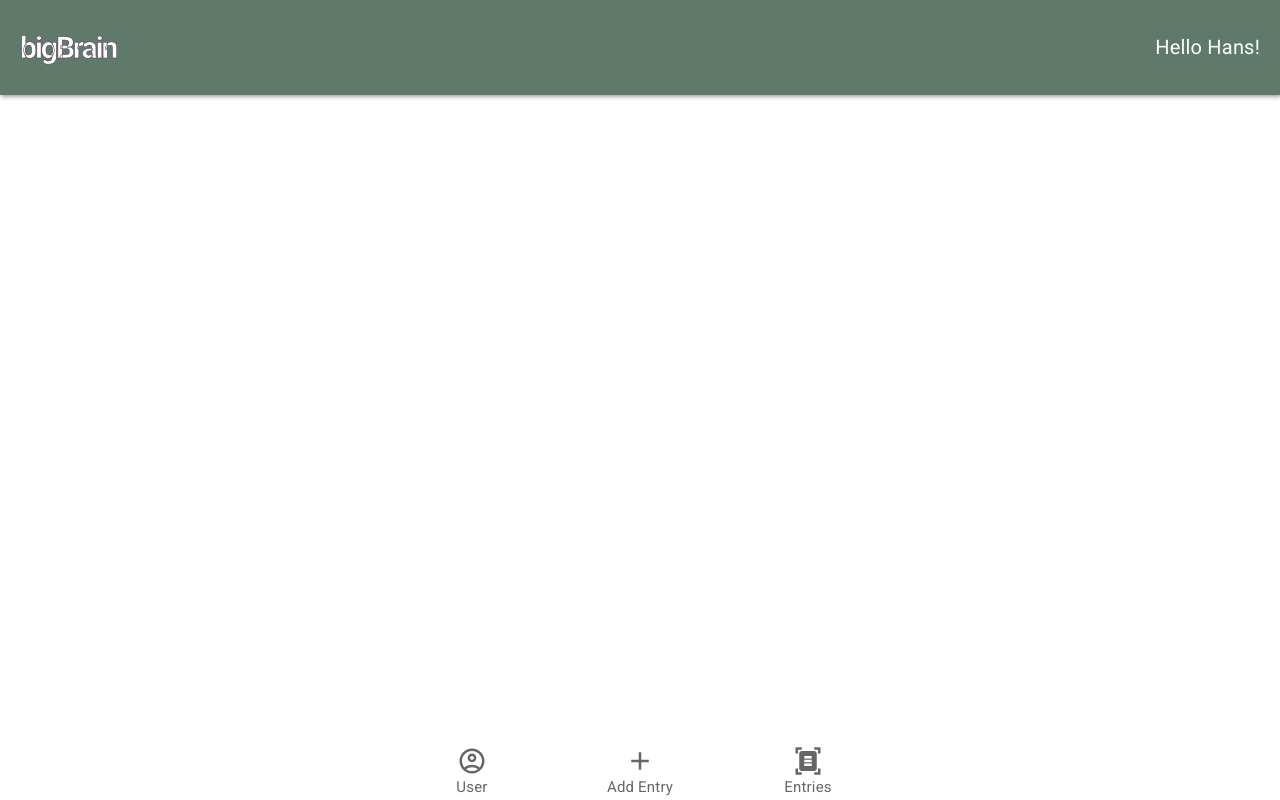
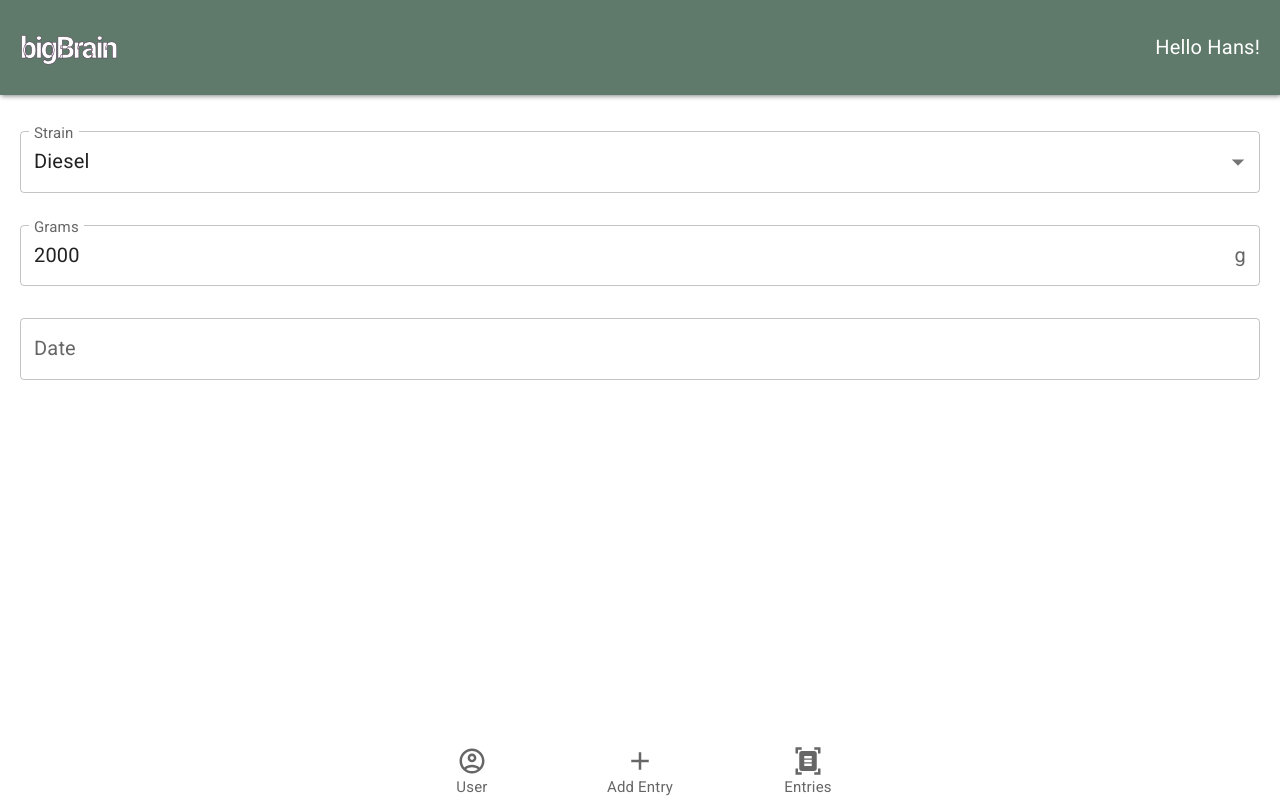
Before and after one commit to Hansjensen/bigBrain, a React (Vite) app: page /addentry in a window 1280 px wide. Built offline with nearby package versions, Linux system fonts and the light colour scheme.

Commit message:
Strain, grams, date input selectors added to form

```diff
--- a/package.json
+++ b/package.json
@@ -16,6 +16,8 @@
     "@fontsource/roboto": "^5.0.5",
     "@mui/icons-material": "^5.14.1",
     "@mui/material": "^5.14.2",
+    "@mui/x-date-pickers": "^6.10.2",
+    "dayjs": "^1.11.9",
     "react": "^18.2.0",
     "react-dom": "^18.2.0",
     "react-router": "^6.14.2",
--- a/src/App.tsx
+++ b/src/App.tsx
@@ -4,6 +4,7 @@ import Header from './components/Header';
 import React from 'react';
 import { useState } from 'react';
 import { createTheme, ThemeProvider } from '@mui/material';
+import { AdapterDayjs } from '@mui/x-date-pickers/AdapterDayjs'
 
 import Content from './components/Content';
 
@@ -20,6 +21,7 @@ import { Link as RouterLink, LinkProps as RouterLinkProps, BrowserRouter } from
 import { LinkProps } from '@mui/material/Link';
 
 import { LogEntry } from './types/interfaces';
+import { LocalizationProvider } from '@mui/x-date-pickers';
 
 
 
@@ -139,6 +141,7 @@ function App() {
   return (
     <>
     <ThemeProvider theme={theme}>
+    <LocalizationProvider dateAdapter={AdapterDayjs}>
     <BrowserRouter>
       <CssBaseline/>
 
@@ -154,6 +157,7 @@ function App() {
         sx={{ position: 'fixed', bottom: 0, width: 1.0, }}
         showLabels
         value={selectedBottom}
+        color='secondary'
         onChange={(event, newValue) => {
           setSelectedBottom(newValue);
         }}>
@@ -165,6 +169,7 @@ function App() {
 
       </BottomNavigation>
       </BrowserRouter>
+      </LocalizationProvider>
     </ThemeProvider>
 
     </>
--- a/src/components/AddEntry.tsx
+++ b/src/components/AddEntry.tsx
@@ -1,22 +1,30 @@
 import React from "react";
 import { Container } from "@mui/material";
+import AddForm from "./AddForm";
 
 
-export interface LogEntry {
-    id: number;
-    strain: string;
-    grams: number;
-    date: Date;
-    logged: boolean;
-    userId: number;
+const balls: LogEntry = {
+    id: 12,
+    strain: 'Diesel',
+    grams: 2000,
+    date: Date,
+    logged: false,
+    userId: 0,
 }
 
+const strains: Array<string> = [
+    'Strawguana',
+    'Og Kush',
+    'Diesel'
+]
+
+
+
+
+
 function AddEntry () {
-    return (
-        <Container>
+    return  <AddForm logEntry={balls} strainList={strains}/>
 
-        </Container>
-    )
 }
 
 export default AddEntry
--- a/src/components/AddForm.tsx
+++ b/src/components/AddForm.tsx
@@ -1,8 +1,74 @@
 import React from 'react'
+import { FormControl, InputLabel, Select, MenuItem, OutlinedInput, InputAdornment, } from '@mui/material'
+import { LogEntry } from '../types/interfaces'
+import { useState } from 'react'
+import { MobileDatePicker } from '@mui/x-date-pickers/MobileDatePicker';
+import '../styles/AddEntry.css'
+
+function AddForm(props: {logEntry: LogEntry, strainList: Array<string>}) {
+    const {logEntry, strainList} = props
 
 
-function AddForm() {
+    const [strain, setStrain] = useState(logEntry.strain)
+    const [grams, setGrams] = useState(logEntry.grams)
 
+    const handleStrainChange = (e) => {
+        setStrain(e.target.value)
+    }
+
+    const handleGramsChange = (e) => {
+        setGrams(e.target.value)
+    }
+
+    return (
+        <form className="logEntryForm">
+                <FormControl
+                    fullWidth
+                    sx={{my: 2}}>
+                    <InputLabel
+                        id="strainSelectLabel"
+                        >
+                            Strain
+                    </InputLabel>
+                    <Select
+                        labelId="strainSelectLabel"
+                        id="strainSelect"
+                        value={strain}
+                        label="Strain"
+                        onChange={handleStrainChange}
+
+                    >       {strainList.map(strain => {
+                        return <MenuItem value={strain}>{strain}</MenuItem>
+                    })}
+                    </Select>
+                    </FormControl>
+                    <FormControl fullWidth
+                        sx={{my: 2}}>
+                    <InputLabel htmlFor="gramsInput">Grams</InputLabel>
+                    <OutlinedInput
+
+                        fullWidth
+                        value={grams > 0 && grams}
+                        label="Grams"
+                        type="number"
+                        id="gramsInput"
+                        onChange={handleGramsChange}
+                        endAdornment={<InputAdornment position="end">g</InputAdornment>}
+                        aria-describedby="grams input"
+                        inputProps={{
+                            'aria-label': 'weight',
+                    }}
+                    />
+                    </FormControl>
+                    <MobileDatePicker
+                        label="Date"
+                        sx={{my: 2}}/>
+
+
+            </form>
+
+
+    )
 
 
 }
--- a/src/styles/AddEntry.css
+++ b/src/styles/AddEntry.css
@@ -0,0 +1,6 @@
+.logEntryForm {
+  padding: 1rem;
+  display: flex;
+  flex-direction: column;
+  justify-content: space-around;
+}
--- a/src/styles/Entries.css
+++ b/src/styles/Entries.css
@@ -28,8 +28,8 @@
 .dateOutline {
     border: 3px solid var(--primary-light);
     border-radius: 50%;
-    width: 4rem;
-    height:4rem;
+    width: 3.4rem;
+    height:3.4rem;
     display: flex;
     justify-content: center;
     align-items: center;
```
Also changed, not shown: src/types/interfaces.ts (line endings or trailing spaces), 1 other file (tests, documents, lock files or other folders).
